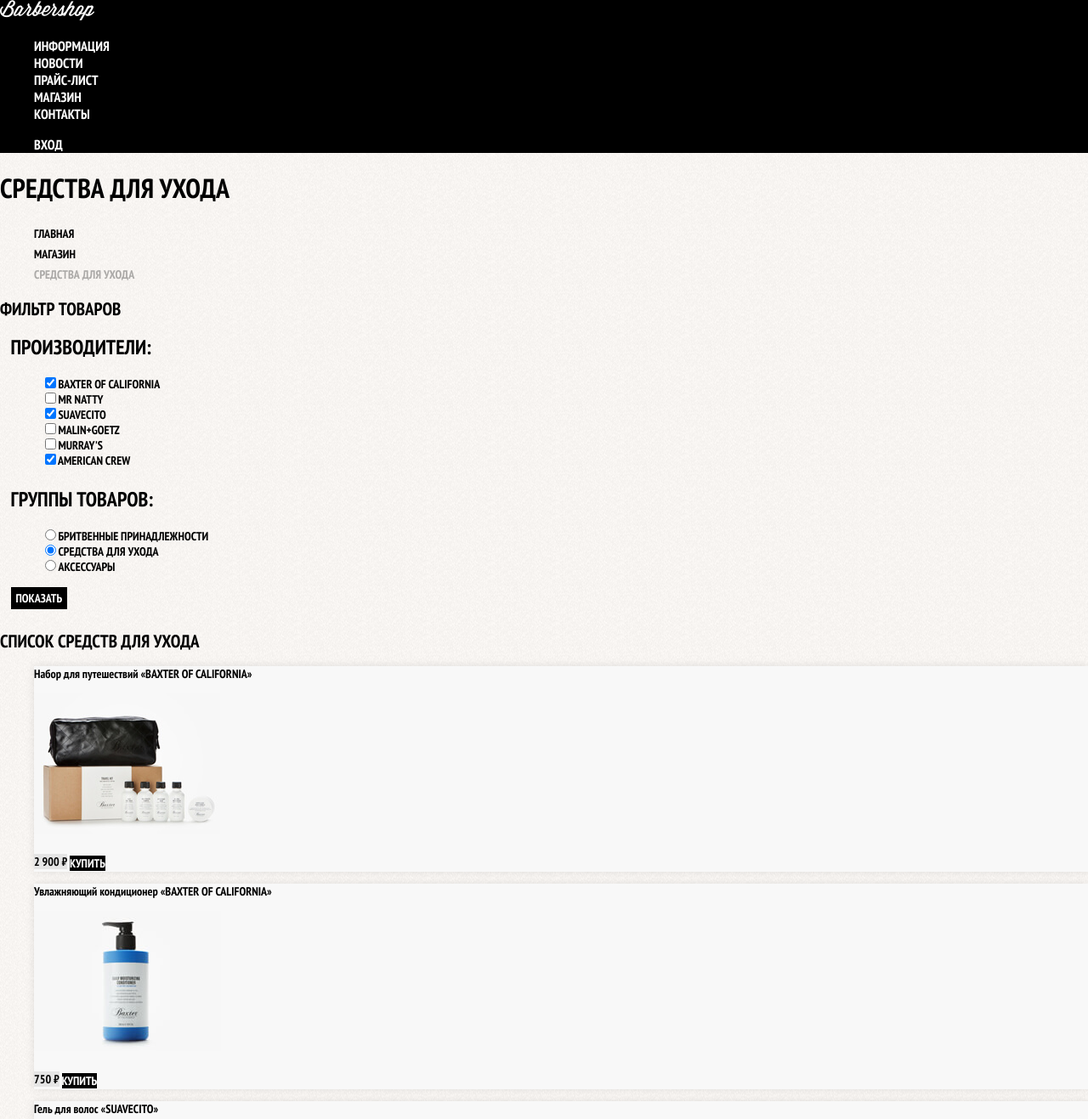
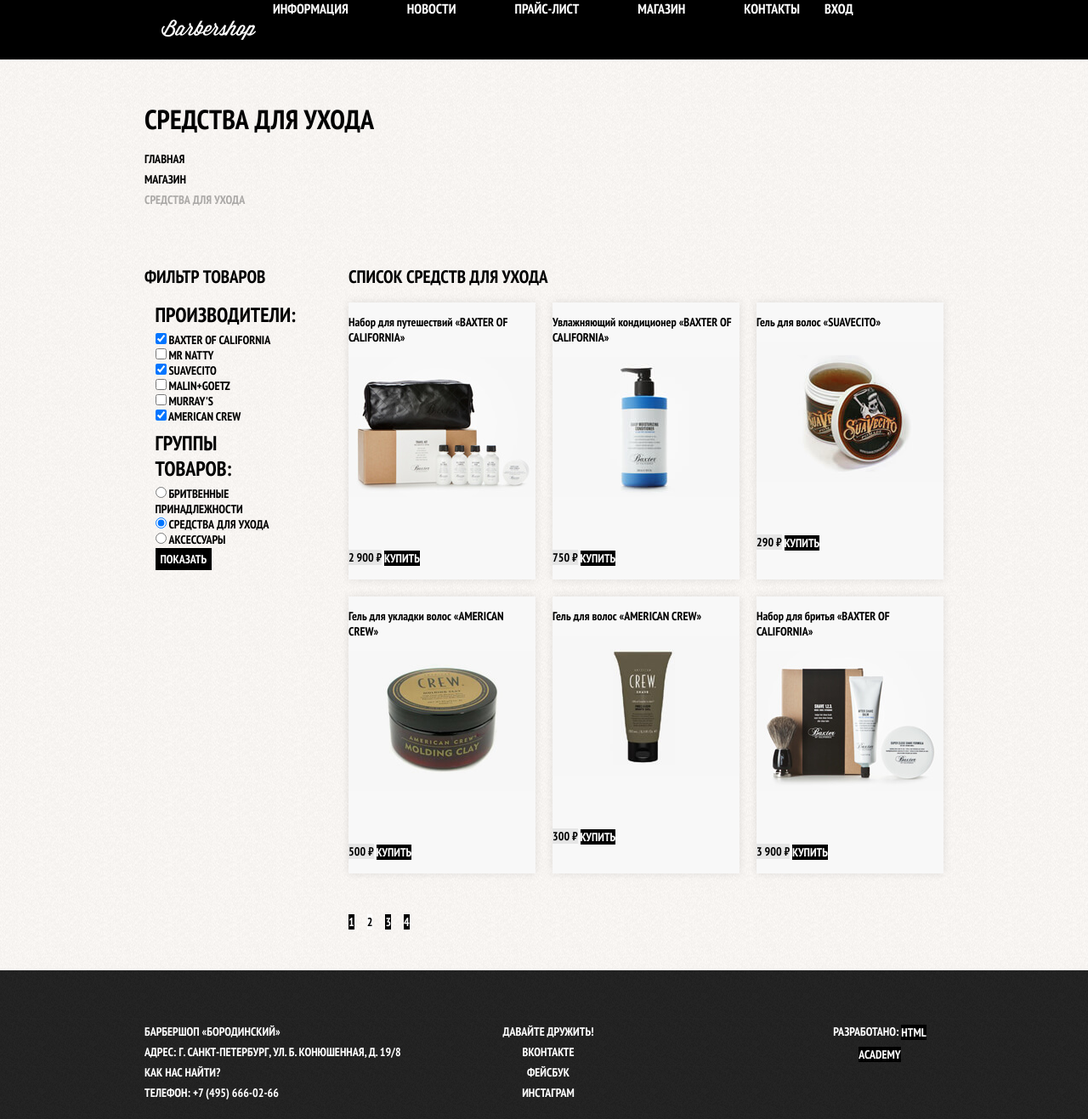
Before and after one commit to MaksymVorozhtsov/485797-barbershop, a plain HTML site: page catalog.html in a window 1280 px wide. Shown: the top 1317 px of the page at 85% size. Drawn offline with Linux system fonts and the light colour scheme.

Commit message:
flex layout

```diff
--- a/catalog.html
+++ b/catalog.html
@@ -10,6 +10,7 @@
   <body class="inner-page">
     <header class="main-header">
         <nav class="main-navigation">
+            <div class="container">
                 <a href="index.html" class="main-header-logo"><img src="img/logo-mini.png" width="111" height="24" alt="Логотип барбершопа «Бородинский»"></a>
                 <ul class="site-navigation">
                     <li><a href="#">Информация</a></li>
@@ -21,6 +22,7 @@
                 <ul class="user-navigation">
                     <li class="login-link"><a href="#">Вход</a></li>
                 </ul>
+            </div>
         </nav>
     </header>
     <main class="container">
@@ -30,6 +32,7 @@
             <li><a href="catalog.html">Магазин</a></li>
             <li class="breadcrumbs-current">Средства для ухода</li>
         </ul>
+        <div class="catalogue-columns">
             <section class="filters">
                 <h2 class="visibility-hidden">Фильтр товаров</h2>
                 <form action="http://echo.htmlacademy.ru" method="get" class="filter">
@@ -82,7 +85,7 @@
                     </fieldset>
                 </form>
             </section>
-        <section>
+            <section class="catalog">
                 <h2 class="visibility-hidden">Список средств для ухода</h2>
                 <ul class="catalog-list">
                     <li class="catalog-item">
@@ -194,8 +197,10 @@
                     <li class="pagination-item"><a href="#">4</a></li>
                 </ul>
             </section>
+        </div>
     </main>
     <footer class="main-footer">
+        <div class="container">
             <p class="footer-contacts">
                 БАРБЕРШОП «БОРОДИНСКИЙ»<br>
                 АДРЕС: Г. САНКТ-ПЕТЕРБУРГ, УЛ. Б. КОНЮШЕННАЯ, Д. 19/8<br>
@@ -210,10 +215,11 @@
                     <li><a href="" class="social-button" href="#">Инстаграм</a></li>
                 </ul>
             </div>
-        <p class="footer-copywright">
+            <p class="footer-copy">
                 <b>Разработано:</b>
                 <a href="http://htmlacademy.ru/" class="button">HTML ACADEMY</a>
             </p>
+        </div>
     </footer>
   <section class="modal modal-login">
         <h2>Личный кабинет</h2>
--- a/css/style.css
+++ b/css/style.css
@@ -28,10 +28,18 @@ a {
 }
 
 .main-navigation {
+    display: flex;
+    flex-direction: column;
+    align-items: center;
     font-size: 16px;
     line-height: 20px;
     color: #fff;
-    background: #000;
+}
+
+.main-header-logo {
+    order: 2;
+    width: 368px;
+    height: 153px;
 }
 
 .site-navigation,
@@ -46,6 +54,33 @@ a {
 .product-photos-preview,
 .product-info-list {
     list-style: none;
+    margin: 0;
+    padding: 0;
+}
+
+.main-navigation-wrapper {
+    width: 100%;
+    margin-bottom: 60px;
+    background-color: #000;
+}
+
+.container {
+    width: 940px;
+    margin: 0 auto;
+    padding: 0 10px;
+}
+
+.main-navigation-wrapper .container {
+    display: flex;
+    justify-content: space-between;
+}
+
+.site-navigation {
+    width: 620px;
+}
+
+.user-navigation {
+    width: 140px;
 }
 
 .site-navigation a,
@@ -60,6 +95,12 @@ a {
     background-color: #242424;
 }
 
+.site-navigation,
+.user-navigation {
+    display: flex;
+    justify-content: space-between;
+}
+
 .visually-hidden {
     position: absolute;
     width: 1px;
@@ -71,7 +112,37 @@ a {
     overflow: hidden;
 }
 
+.features {
+    margin-top: 30px;
+    margin-bottom: 80px;
+}
+
+.features-list {
+    display: flex;
+    justify-content: space-between;
+}
+
+.features li {
+    width: 300px;
+}
+
+.main-columns {
+    display: flex;
+    justify-content: space-between;
+    padding: 20px 80px;
+    margin-bottom: 35px;
+}
+
+.news, .contacts {
+    width: 380px;
+}
+
+.gallery, .appointment {
+    width: 300px;
+}
+
 .news h2,
+.gallery h2,
 .contacts h2,
 .appointment h2,
 .modal h2 {
@@ -141,7 +212,33 @@ a {
     background-image: url(../img/pattern-dark.png);
     background-position: 0 0;
     background-repeat: repeat;
+    margin-top: 65px;
+    padding: 60px 0 40px 0;
 }
+
+.main-footer .container {
+    display: flex;
+}
+
+.footer-contacts,
+.footer-copy {
+    margin: 0;
+}
+
+.footer-contacts {
+    width: 320px;
+    margin-right: 80px;
+}
+
+.footer-social {
+    width: 150px;
+}
+
+.footer-copy {
+    width: 150px;
+    margin-left: auto;
+}
+
 
 .footer-contacts a {
     color: #fff;
@@ -165,6 +262,10 @@ a {
 .footer-copy .button:focus {
     color: #000;
     background-color: #fff;
+}
+
+.inner-page .main-footer {
+    margin-top: 45px;
 }
 
 .modal {
@@ -203,9 +304,40 @@ a {
     text-decoration: none;
 }
 
+.inner-page .main-header {
+    margin-bottom: 50px;
+    background-color: #000;
+}
+
+.inner-page .main-navigation .container {
+    display: flex;
+    justify-content: flex-start;
+    flex-direction: row;
+}
+
+.inner-page .main-header-logo {
+    width: 111px;
+    height: 24px;
+    padding: 23px 20px;
+    order: 0;
+}
+
+.inner-page .user-navigation {
+    margin-left: auto;
+}
+
 .page-title {
+    margin: 0;
+    margin-bottom: 15px;
+    padding: 0;
     font-size: 32px;
     line-height: 40px;
+}
+
+.breadcrumbs {
+    margin: 0;
+    padding: 0;
+    margin-bottom: 50px;
 }
 
 .breadcrumbs a {
@@ -219,6 +351,15 @@ a {
 
 .breadcrumbs-current {
     color: #aba9a7;
+}
+
+.catalogue-columns {
+    display: flex;
+    justify-content: space-between;
+}
+
+.filters {
+    width: 180px;
 }
 
 .filter fieldset {
@@ -245,9 +386,26 @@ a {
     opacity: 0.5;
 }
 
+.catalog {
+    width: 700px;
+}
+
+.catalog-list {
+    display: flex;
+    flex-wrap: wrap;
+    margin-bottom: 25px;
+}
+
 .catalog-item {
     background-color: #f8f8f8;
     box-shadow: 0 0 10px rgba(0, 0, 0, 0.1);
+    width: 220px;
+    margin-bottom: 20px;
+    margin-right: 20px;
+}
+
+.catalog-item:nth-child(3n) {
+    margin-right: 0;
 }
 
 .catalog-item:hover {
@@ -281,6 +439,16 @@ a {
     color: #fff;
 }
 
+.pagination-list {
+    display: flex;
+    justify-content: flex-start;
+    flex-wrap: wrap;
+}
+
+.pagination-item {
+    margin-right: 15px;
+}
+
 .pagination-item a {
     color: #fff;
     background-color: #000;
@@ -300,6 +468,27 @@ a {
     background-color: #fff;
 }
 
+.product-photos {
+    width: 460px;
+}
+
+.product-info {
+    width: 390px;
+}
+
+.product-photos-preview {
+    display: flex;
+    justify-content: flex-start;
+}
+
+.product-photos-preview li {
+    margin-right: 20px;
+}
+
+.product-photos-preview:nth-child(3n) {
+    margin-right: 0;
+}
+
 .product-photos-preview li,
 .product-photo-full {
     box-shadow: 0 0 10px 2px rgba(0, 0, 0, 0.1);
```
Also changed, not shown: catalog-item.html (+7 -2 lines), index.html (+6 -0 lines). Lines whose indentation alone changed are shown as unchanged.
